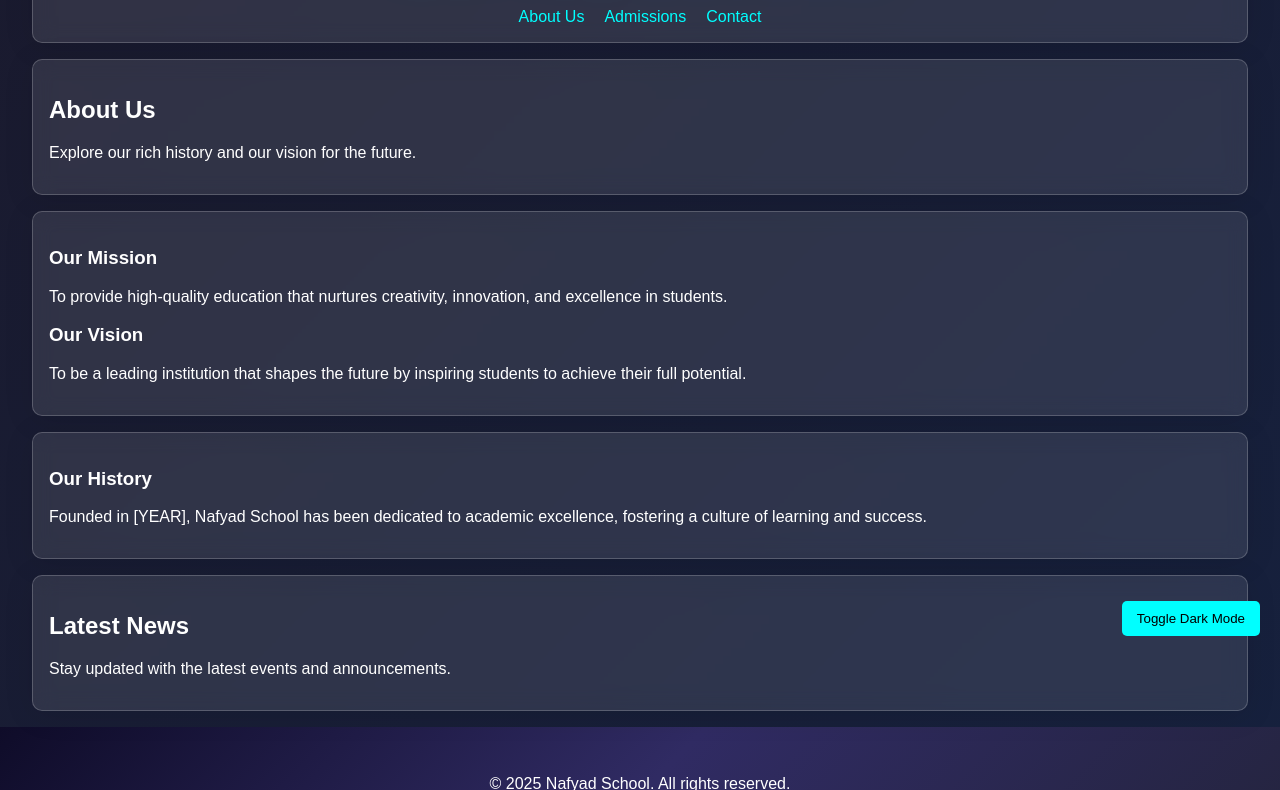
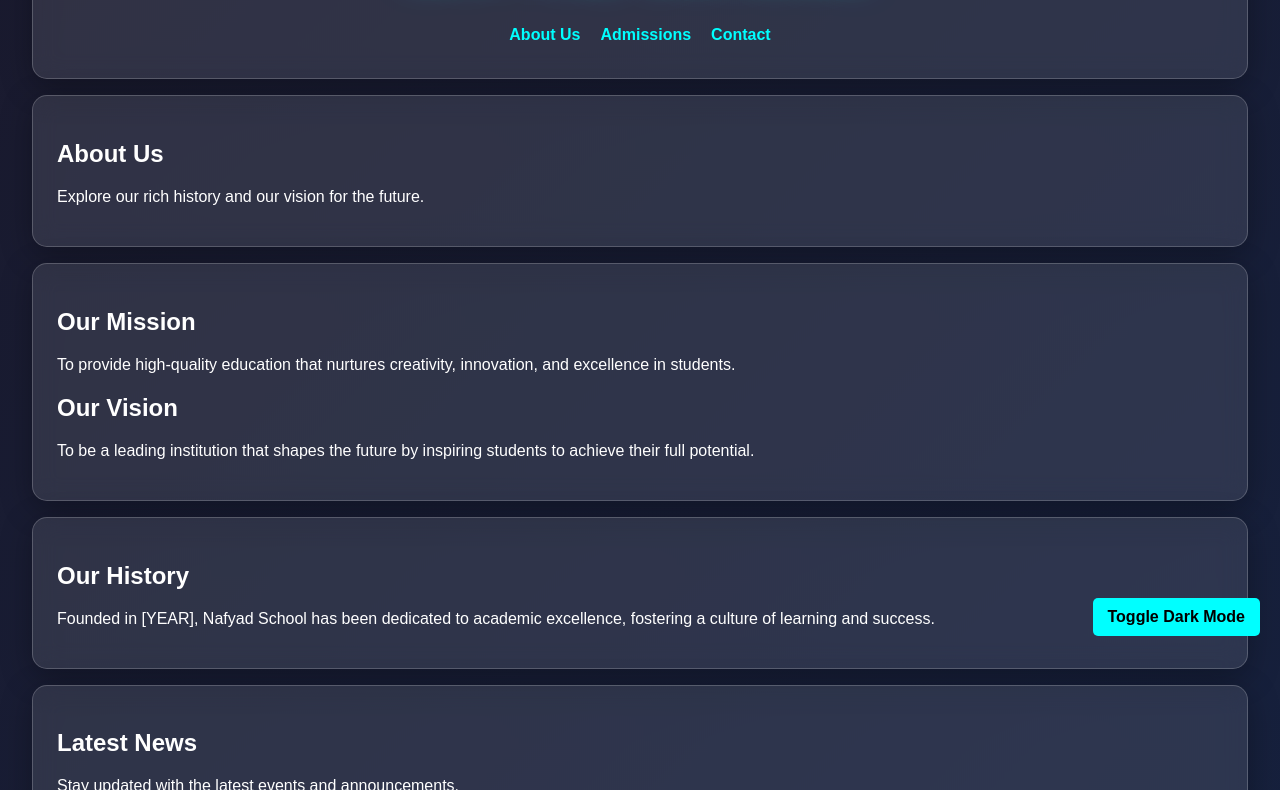
Before and after one commit to nafyadschools/Nafyad, a plain HTML site: page index.html in a window 1280 px wide. Shown: the part 144-934 px from the top of the page. Drawn offline with Linux system fonts and the light colour scheme.

Commit message:
Add files via upload

```diff
--- a/index.html
+++ b/index.html
@@ -71,15 +71,15 @@
     </div>
 
     <div id="mission-vision" class="glass-effect">
-      <h3>Our Mission</h3>
+      <h2>Our Mission</h2>
       <p>To provide high-quality education that nurtures creativity, innovation, and excellence in students.</p>
 
-      <h3>Our Vision</h3>
+      <h2>Our Vision</h2>
       <p>To be a leading institution that shapes the future by inspiring students to achieve their full potential.</p>
     </div>
 
     <div id="history" class="glass-effect">
-      <h3>Our History</h3>
+      <h2>Our History</h2>
       <p>Founded in [YEAR], Nafyad School has been dedicated to academic excellence, fostering a culture of learning and success.</p>
     </div>
 
@@ -92,7 +92,7 @@
   <footer class="gradient-bg">
     <p>&copy; 2025 Nafyad School. All rights reserved.</p>
     <address>
-      Contact us at: <a href="mailto:info@nafyadschool.com">info@nafyadschool.com</a> | (251) 911-277-486
+      Contact us at: <a href="mailto:info@nafyadschool.com">info@nafyadschool.com</a> | (251) 911277486
     </address>
   </footer>
 </body>
--- a/script.js
+++ b/script.js
@@ -39,6 +39,15 @@ document.addEventListener('DOMContentLoaded', () => {
         background: #000;
         color: #0ff;
       }
+      .hidden {
+        opacity: 0;
+        transform: translateY(30px);
+        transition: opacity 0.6s ease-out, transform 0.6s ease-out;
+      }
+      .visible {
+        opacity: 1;
+        transform: translateY(0);
+      }
     `;
     document.head.appendChild(style);
 
@@ -46,11 +55,62 @@ document.addEventListener('DOMContentLoaded', () => {
     document.querySelectorAll('a[href^="#"]').forEach(anchor => {
         anchor.addEventListener('click', function(e) {
             e.preventDefault();
-          document.querySelector(this.getAttribute('href')).scrollIntoView({
-              behavior: 'smooth'
+            const target = document.querySelector(this.getAttribute('href'));
+            if (target) {
+                target.scrollIntoView({ behavior: 'smooth' });
+            }
         });
     });
+
+    // Ensure Contact links to Footer
+    document.querySelector('a[href="#contact"]').addEventListener('click', function(e) {
+        e.preventDefault();
+        document.querySelector('footer').scrollIntoView({ behavior: 'smooth' });
     });
+
+    // Ensure Admissions links to Latest News
+    document.querySelector('a[href="#admissions"]').addEventListener('click', function(e) {
+        e.preventDefault();
+        document.querySelector('#news').scrollIntoView({ behavior: 'smooth' });
+    });
+
+    // Highlight active section in navigation
+    const navLinks = document.querySelectorAll('nav a');
+    const sections = document.querySelectorAll('main > div');
+
+    function highlightNav() {
+        let fromTop = window.scrollY;
+
+        sections.forEach(section => {
+            const link = document.querySelector(`nav a[href="#${section.id}"]`);
+            if (
+                section.offsetTop - 100 <= fromTop &&
+                section.offsetTop + section.offsetHeight > fromTop
+            ) {
+                navLinks.forEach(link => link.classList.remove('active'));
+                link.classList.add('active');
+            }
+        });
+    }
+
+    window.addEventListener('scroll', highlightNav);
+    highlightNav();
+
+    // Scroll Reveal Effect
+    const revealElements = document.querySelectorAll('.glass-effect');
+    revealElements.forEach(el => el.classList.add('hidden'));
+
+    function revealOnScroll() {
+        revealElements.forEach(el => {
+            const rect = el.getBoundingClientRect();
+            if (rect.top < window.innerHeight * 0.85) {
+                el.classList.add('visible');
+            }
+        });
+    }
+
+    window.addEventListener('scroll', revealOnScroll);
+    revealOnScroll();
 
     // Interactive hover effect for sections (reduced glow)
     document.querySelectorAll('.glass-effect').forEach(section => {
--- a/style.css
+++ b/style.css
@@ -6,83 +6,121 @@ body {
   background: linear-gradient(135deg, #1a1a2e, #16213e);
   color: #fff;
   overflow-x: hidden;
-  text-align: center;
 }
 
-.round-image {
-  width: 90px; /* Set desired width */
-  height: 97px; /* Set desired height */
-  border-radius: 50%;
-  object-fit: cover; /* Ensures the image fits within the circle */
+/* Center only the heading */
+h1 {
+  text-align: center;
+  font-size: 3.5rem;
+  font-weight: bold;
+  text-transform: uppercase;
+  letter-spacing: 3px;
+  color: #0ff;
+  animation: glow 2s infinite alternate ease-in-out;
 }
 
-.glass-effect .logo h1{
-  text-align: center;
+/* Futuristic Glow Animation */
+@keyframes glow {
+  0% {
+    text-shadow: 0 0 10px #0ff, 0 0 20px #0ff, 0 0 30px #0ff;
+  }
+  50% {
+    text-shadow: 0 0 15px #0ff, 0 0 25px #0ff, 0 0 35px #0ff;
+    transform: scale(1.05);
+  }
+  100% {
+    text-shadow: 0 0 20px #0ff, 0 0 30px #0ff, 0 0 40px #0ff;
+  }
 }
 
-header, footer {
+/* Navigation Menu Styling */
+nav {
+  display: flex;
+  justify-content: center;
+  align-items: center;
+  padding: 10px;
+}
+
+nav ul {
+  display: flex;
+  list-style: none;
+  padding: 0;
+  margin: 0;
+  gap: 20px;
+}
+
+nav a {
+  color: #0ff;
+  text-decoration: none;
+  font-weight: bold;
+  transition: color 0.3s ease, transform 0.2s ease;
+}
+
+nav a:hover, nav a.active {
+  color: #fff;
+  transform: scale(1.1);
+  border-bottom: 2px solid #0ff;
+}
+
+/* Responsive Navigation */
+@media (max-width: 768px) {
+  nav {
+    flex-direction: column;
+  }
+
+  nav ul {
+    flex-direction: column;
+    align-items: center;
+    gap: 10px;
+  }
+}
+
+/* Glass Effect */
+.glass-effect {
+  background: rgba(255, 255, 255, 0.1);
+  border-radius: 15px;
+  box-shadow: 0 8px 32px rgba(0, 0, 0, 0.3);
+  backdrop-filter: blur(12px);
+  border: 1px solid rgba(255, 255, 255, 0.2);
+  padding: 1.5rem;
+  margin: 1rem 2rem;
+  transition: transform 0.3s ease, box-shadow 0.3s ease;
+}
+
+.glass-effect:hover {
+  transform: scale(1.02);
+  box-shadow: 0 10px 40px rgba(0, 255, 255, 0.4);
+}
+
+/* Buttons */
+button {
+  background: linear-gradient(135deg, #0ff, #00d4ff);
+  border: none;
+  padding: 10px 20px;
+  font-size: 1rem;
+  color: #000;
+  font-weight: bold;
+  border-radius: 8px;
+  cursor: pointer;
+  transition: background 0.3s ease, transform 0.2s ease;
+}
+
+button:hover {
+  background: linear-gradient(135deg, #00d4ff, #0ff);
+  transform: scale(1.1);
+}
+
+/* Footer */
+footer {
+  background: linear-gradient(135deg, #0f0c29, #302b63, #24243e);
+  padding: 2rem;
+  text-align: center;
+  border-top: 2px solid #0ff;
   display: flex;
   flex-direction: column;
   align-items: center;
   justify-content: center;
-  padding: 1rem 2rem;
-}
-
-h1, h2, h3 {
-  text-align: center;
-}
-
-a {
-  color: #0ff;
-  text-decoration: none;
-  transition: color 0.3s ease;
-}
-
-a:hover {
-  color: #fff;
-}
-
-/* Futuristic Glass Effect */
-.glass-effect {
-  background: rgba(255, 255, 255, 0.1);
-  border-radius: 10px;
-  box-shadow: 0 4px 30px rgba(0, 0, 0, 0.1);
-  backdrop-filter: blur(10px);
-  border: 1px solid rgba(255, 255, 255, 0.2);
-  padding: 1rem;
-  margin: 1rem 2rem;
-}
-
-/* Gradient Background */
-.gradient-bg {
-  background: linear-gradient(135deg, #0f0c29, #302b63, #24243e);
-  padding: 2rem;
-  text-align: center;
-}
-
-/* Hero Section */
-#hero h2 {
-  font-size: 3rem;
-  animation: glow 2s infinite alternate;
-}
-
-@keyframes glow {
-  from {
-      text-shadow: 0 0 10px #0ff, 0 0 20px #0ff, 0 0 30px #0ff;
-  }
-  to {
-      text-shadow: 0 0 20px #0ff, 0 0 30px #0ff, 0 0 40px #0ff;
+  a {
+    color: goldenrod;
   }
 }
-
-/* Responsive Design */
-@media (max-width: 768px) {
-  header, footer {
-      flex-direction: column;
-      text-align: center;
-  }
-
-  #hero h2 {
-      font-size: 2rem;
-  }
-}
```
Lines whose indentation alone changed are shown as unchanged.
